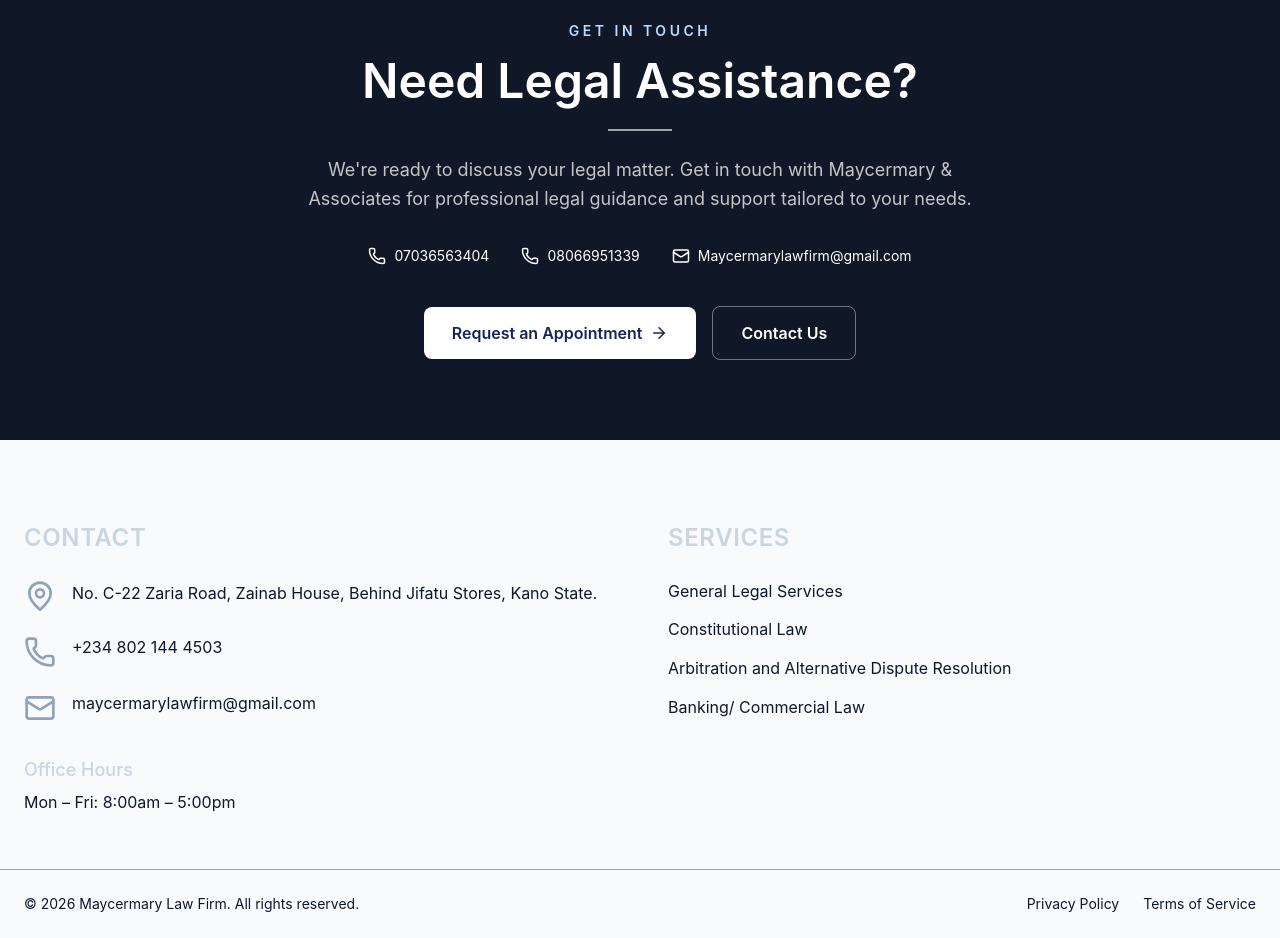
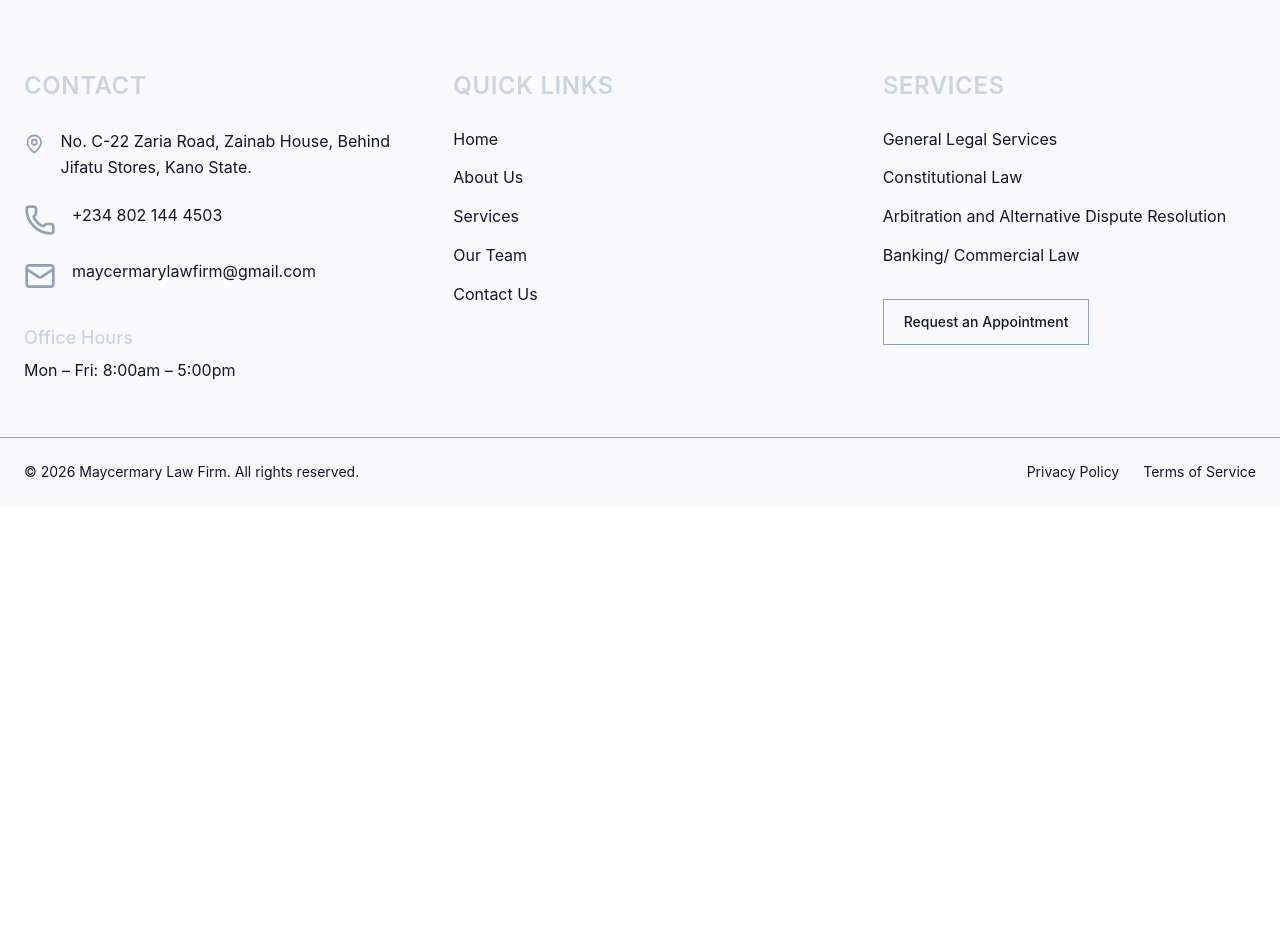
Before and after one commit to khadijahtou/maycermarylawfirm, a React (Vite) app: page / in a window 1280 px wide. Shown: the part 4380-5318 px from the top of the page. After the commit the page ends 4886 px from the top, so only its background shows below. Built offline with nearby package versions, Linux system fonts and the light colour scheme.

Commit message:
adjust team comopnent

```diff
--- a/src/footer.jsx
+++ b/src/footer.jsx
@@ -1,8 +1,7 @@
 import React from "react";
-import logo from "./assets/logo.jpeg";
 import { Mail, MapPin, Phone } from "lucide-react";
-// import { FaFacebook, FaInstagram, FaLinkedin, FaTwitter } from "react-icons/fa";
 import { motion } from "framer-motion";
+import { Link } from "react-router-dom";
 
 const fadeUp = {
   hidden: { opacity: 0, y: 30 },
@@ -18,9 +17,16 @@ const fadeUp = {
 };
 
 function Footer() {
+  const services = [
+    "General Legal Services",
+    "Constitutional Law",
+    "Arbitration and Alternative Dispute Resolution",
+    "Banking/ Commercial Law",
+  ];
+
   return (
     <footer className="bg-slate-50 text-slate-900">
-      <div className="max-w-7xl mx-auto px-6 pt-20 pb-14 grid md:grid-cols-2 gap-14">
+      <div className="max-w-7xl mx-auto px-6 pt-20 pb-14 grid md:grid-cols-3 gap-14">
         {/* CONTACT */}
         <motion.div
           initial="hidden"
@@ -32,104 +38,100 @@ function Footer() {
           </h3>
 
           <div className="space-y-6 text-sm">
-            <motion.div custom={1} variants={fadeUp} className="flex gap-4">
-              <MapPin className="text-slate-400" size={32} />
-              <span className="md:text-[16px] leading-relaxed">
+            {/* ADDRESS */}
+            <motion.a
+              custom={1}
+              variants={fadeUp}
+              href="https://www.google.com/maps/search/?api=1&query=No.+C-22+Zaria+Road,+Zainab+House,+Behind+Jifatu+Stores,+Kano+State"
+              target="_blank"
+              rel="noopener noreferrer"
+              className="flex gap-4 group"
+            >
+              <MapPin
+                className="text-slate-400 group-hover:text-slate-900 transition"
+                size={32}
+              />
+
+              <span className="md:text-[16px] leading-relaxed group-hover:text-slate-600 transition">
                 No. C-22 Zaria Road, Zainab House, Behind Jifatu Stores, Kano
                 State.
               </span>
-            </motion.div>
+            </motion.a>
 
-            <motion.div custom={2} variants={fadeUp} className="flex gap-4">
-              <Phone className="text-slate-400" size={32} />
-              <span className="md:text-[16px]">+234 802 144 4503</span>
-            </motion.div>
+            {/* PHONE */}
+            <motion.a
+              custom={2}
+              variants={fadeUp}
+              href="tel:+2348021444503"
+              className="flex gap-4 group"
+            >
+              <Phone
+                className="text-slate-400 group-hover:text-slate-900 transition"
+                size={32}
+              />
 
-            <motion.div custom={3} variants={fadeUp} className="flex gap-4">
-              <Mail className="text-slate-400" size={32} />
-              <span className="md:text-[16px]">
+              <span className="md:text-[16px] group-hover:text-slate-600 transition">
+                +234 802 144 4503
+              </span>
+            </motion.a>
+
+            {/* EMAIL */}
+            <motion.a
+              custom={3}
+              variants={fadeUp}
+              href="mailto:maycermarylawfirm@gmail.com"
+              className="flex gap-4 group"
+            >
+              <Mail
+                className="text-slate-400 group-hover:text-slate-900 transition"
+                size={32}
+              />
+
+              <span className="md:text-[16px] group-hover:text-slate-600 transition">
                 maycermarylawfirm@gmail.com
               </span>
-            </motion.div>
-
-            {/* SOCIALS */}
-            {/* <motion.div
-              custom={4}
-              variants={fadeUp}
-              className="flex gap-5 mt-6 text-slate-400"
-            >
-              <motion.a
-                href="https://www.instagram.com/ideas_and_dataglobalacademy?igshid=MW84dmk0Y3dkYXdj"
-                target="_blank"
-                rel="noopener noreferrer"
-                whileHover="hover"
-              >
-                <FaInstagram className="hover:text-white transition cursor-pointer text-xl" />
-              </motion.a>
-              <motion.a
-                href="https://www.facebook.com/ideasanddata"
-                target="_blank"
-                rel="noopener noreferrer"
-                whileHover="hover"
-              >
-                <FaFacebook className="hover:text-white transition cursor-pointer text-xl" />
-              </motion.a>
-              <motion.a
-                href="https://www.linkedin.com/company/ideas-and-data-global-academy"
-                target="_blank"
-                rel="noopener noreferrer"
-                whileHover="hover"
-              >
-                <FaLinkedin className="hover:text-white transition cursor-pointer text-xl" />
-              </motion.a>
-              <motion.a
-                href="https://twitter.com/IDGA_NG"
-                target="_blank"
-                rel="noopener noreferrer"
-              >
-                <FaTwitter className="hover:text-white transition cursor-pointer text-xl" />
-              </motion.a>
-            </motion.div> */}
+            </motion.a>
           </div>
 
+          {/* OFFICE HOURS */}
           <div className="mt-8">
             <h4 className="text-slate-300 text-[16px] md:text-[18px] font-medium mb-2">
               Office Hours
             </h4>
+
             <p className="text-sm md:text-[16px]">Mon – Fri: 8:00am – 5:00pm</p>
           </div>
         </motion.div>
 
-        {/* COMPANY
+        {/* QUICK LINKS */}
         <motion.div
           initial="hidden"
           whileInView="show"
           viewport={{ once: true }}
         >
-          <h3 className="text-white font-semibold tracking-wide mb-6 text-[20px] md:text-[24px]">
-            COMPANY
+          <h3 className="text-slate-300 font-semibold tracking-wide mb-6 text-[20px] md:text-[24px]">
+            QUICK LINKS
           </h3>
 
           <ul className="space-y-4 text-sm md:text-[16px]">
             {[
-              "About Us",
-              "Policy",
-              "Terms & Conditions",
-              "Career",
-              "Blog",
-              "Contact Us",
+              { name: "Home", path: "/" },
+              { name: "About Us", path: "/about" },
+              { name: "Services", path: "/services" },
+              { name: "Our Team", path: "/team" },
+              { name: "Contact Us", path: "/contact" },
             ].map((item, i) => (
-              <motion.li
-                key={item}
-                custom={i}
-                variants={fadeUp}
-                className="hover:text-white transition cursor-pointer"
-              >
-                {item}
+              <motion.li key={item.name} custom={i} variants={fadeUp}>
+                <Link
+                  to={item.path}
+                  className="hover:text-slate-500 transition"
+                >
+                  {item.name}
+                </Link>
               </motion.li>
             ))}
           </ul>
-        </motion.div> */}
+        </motion.div>
 
         {/* SERVICES */}
         <motion.div
@@ -142,22 +144,25 @@ function Footer() {
           </h3>
 
           <ul className="space-y-4 text-sm md:text-[16px]">
-            {[
-              "General Legal Services",
-              "Constitutional Law",
-              "Arbitration and Alternative Dispute Resolution",
-              "Banking/ Commercial Law",
-            ].map((item, i) => (
-              <motion.li
-                key={item}
-                custom={i}
-                variants={fadeUp}
-                className="hover:text-white transition cursor-pointer"
-              >
-                {item}
+            {services.map((item, i) => (
+              <motion.li key={item} custom={i} variants={fadeUp}>
+                <Link
+                  to="/services"
+                  className="hover:text-slate-500 transition"
+                >
+                  {item}
+                </Link>
               </motion.li>
             ))}
           </ul>
+
+          {/* APPOINTMENT */}
+          <Link
+            to="/contact"
+            className="inline-block mt-8 border border-slate-400 px-5 py-3 text-sm font-medium hover:bg-slate-900 hover:text-white transition"
+          >
+            Request an Appointment
+          </Link>
         </motion.div>
       </div>
 
@@ -170,17 +175,20 @@ function Footer() {
           </p>
 
           <div className="flex gap-6 mt-3 md:mt-0">
-            <span className="hover:text-white cursor-pointer transition">
+            <Link
+              to="/privacy-policy"
+              className="hover:text-slate-500 transition"
+            >
               Privacy Policy
-            </span>
-            <span className="hover:text-white cursor-pointer transition">
+            </Link>
+
+            <Link to="/terms" className="hover:text-slate-500 transition">
               Terms of Service
-            </span>
+            </Link>
           </div>
         </div>
       </div>
     </footer>
   );
 }
-
 export default Footer;
--- a/src/pages/team.jsx
+++ b/src/pages/team.jsx
@@ -1,7 +1,7 @@
 import React, { useState } from "react";
 import { motion } from "framer-motion";
 
-import amina from "../assets/amina.jpeg";
+// import amina from "../assets/amina.jpeg";
 import aminu from "../assets/aminu.jpeg";
 import maje from "../assets/maje.jpeg";
 import maisamari from "../assets/maisamari.jpeg";
@@ -41,12 +41,12 @@ const teamMembers = [
     text: "Aminu Ado Sharif is a distinguished Nigerian Solicitor and Advocate, called to the Nigerian Bar in 2018 and an alumnus of Bayero University, Kano. He holds an LL.M. and is currently pursuing a Ph.D. His practice combines conventional common law, Islamic jurisprudence, and cross-border commercial advisory, with experience in high-stakes litigation, corporate and commercial law, arbitration, alternative dispute resolution, estate planning, Islamic law, Islamic banking and finance, and Sharia compliance and audit. Qualified to appear before both conventional and Sharia courts, Aminu is fluent in English and Arabic. He advises corporate, institutional, and private clients on complex, multi-jurisdictional matters, providing tailored and nuanced solutions.",
   },
 
-  {
-    img: amina,
-    name: "Team Member",
-    role: "Legal Associate",
-    text: "Additional information about this team member can be added here.",
-  },
+  // {
+  //   img: amina,
+  //   name: "Team Member",
+  //   role: "Legal Associate",
+  //   text: "Additional information about this team member can be added here.",
+  // },
 ];
 
 function Team() {
```
